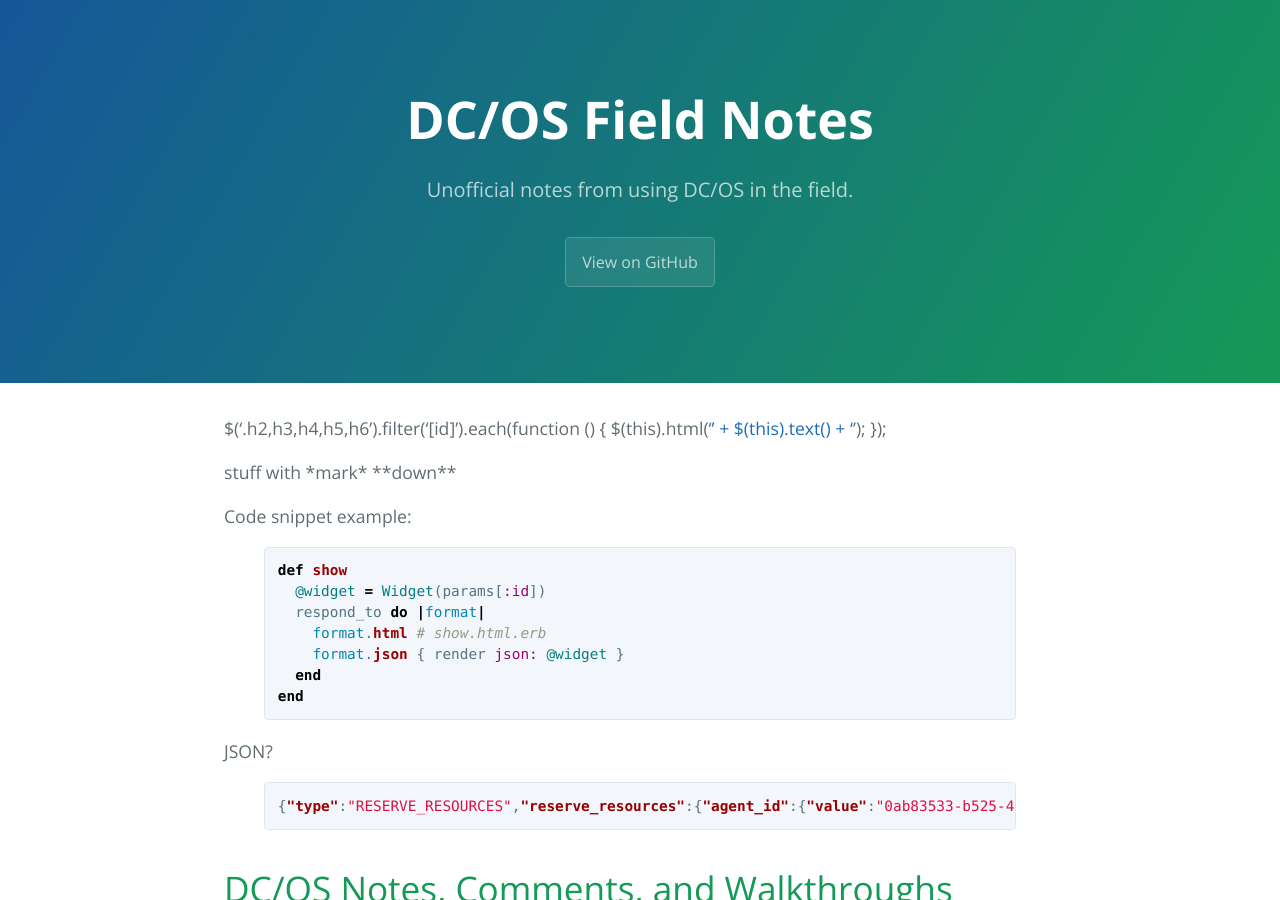
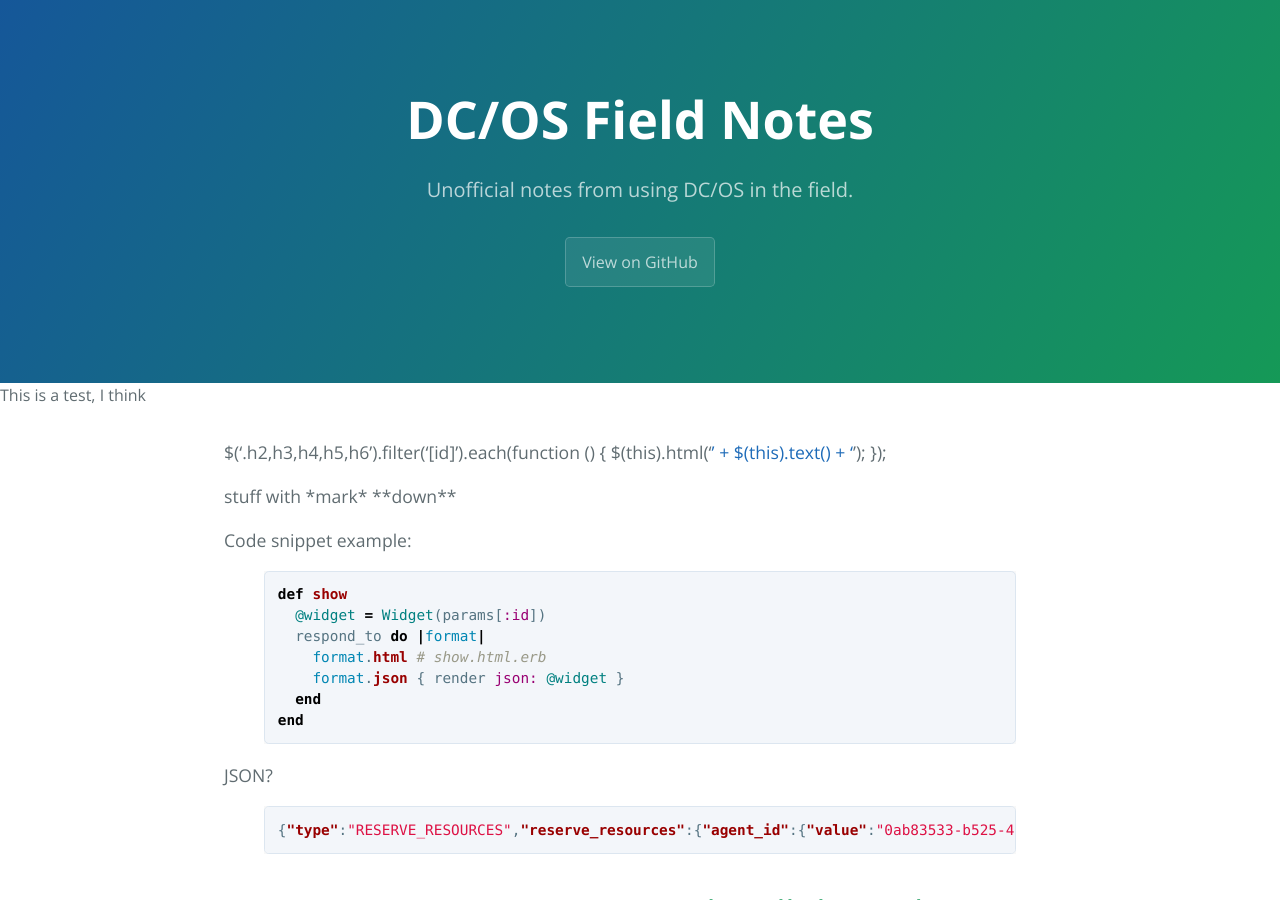
Before and after one commit to mesosphere/field-notes, a Jekyll site: the page built from docs/workspace/test.md, in a window 1280 px wide and 900 px high. Built offline with Jekyll 4.4.1, drawn with Linux system fonts in a browser that asks for light colours.

Commit message:
Test test

```diff
--- a/docs/_layouts/test.html
+++ b/docs/_layouts/test.html
@@ -23,6 +23,8 @@
       {% endif %}
     </section>
 
+    This is a test, I think
+
     <section class="main-content">
       {{ content }}
 
```
